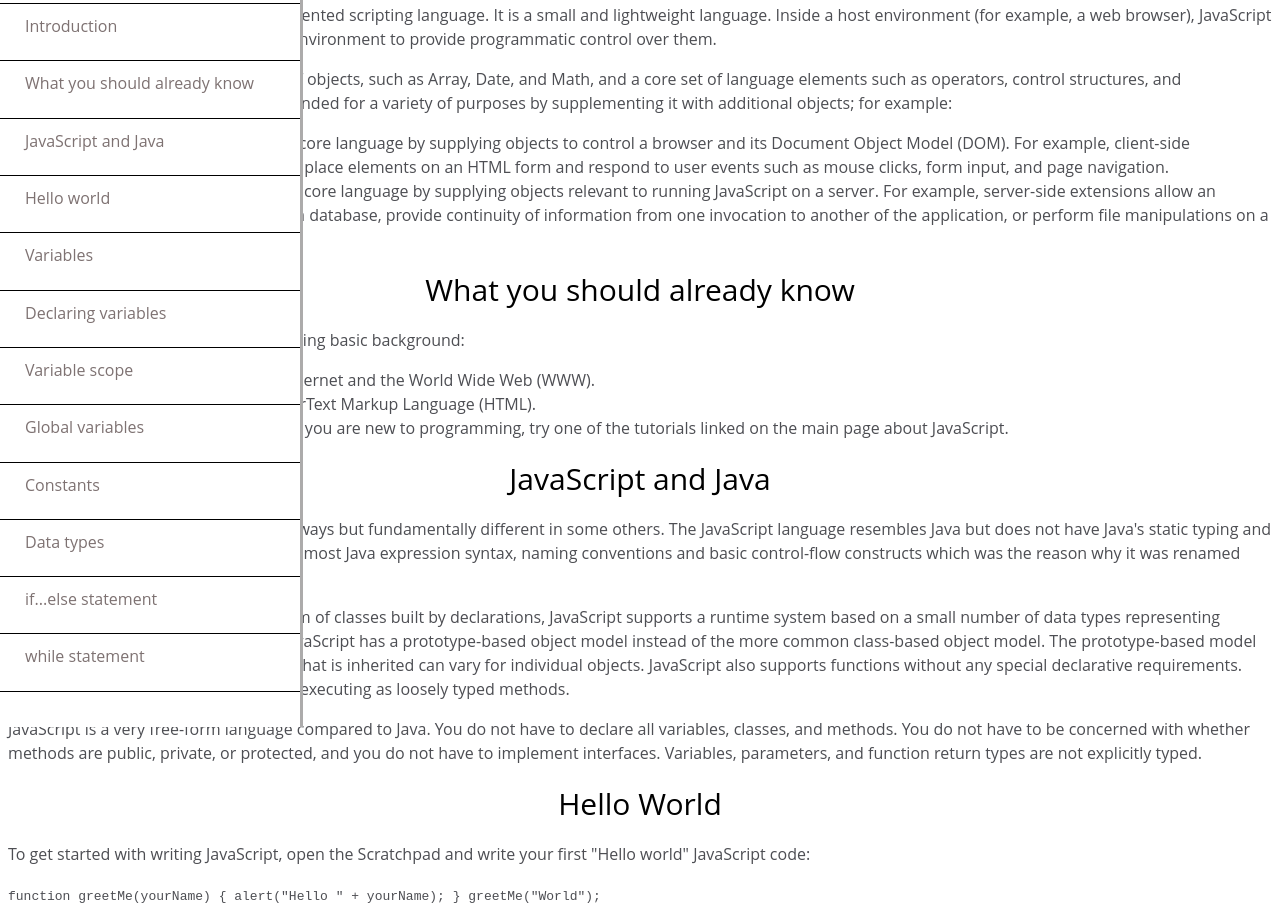
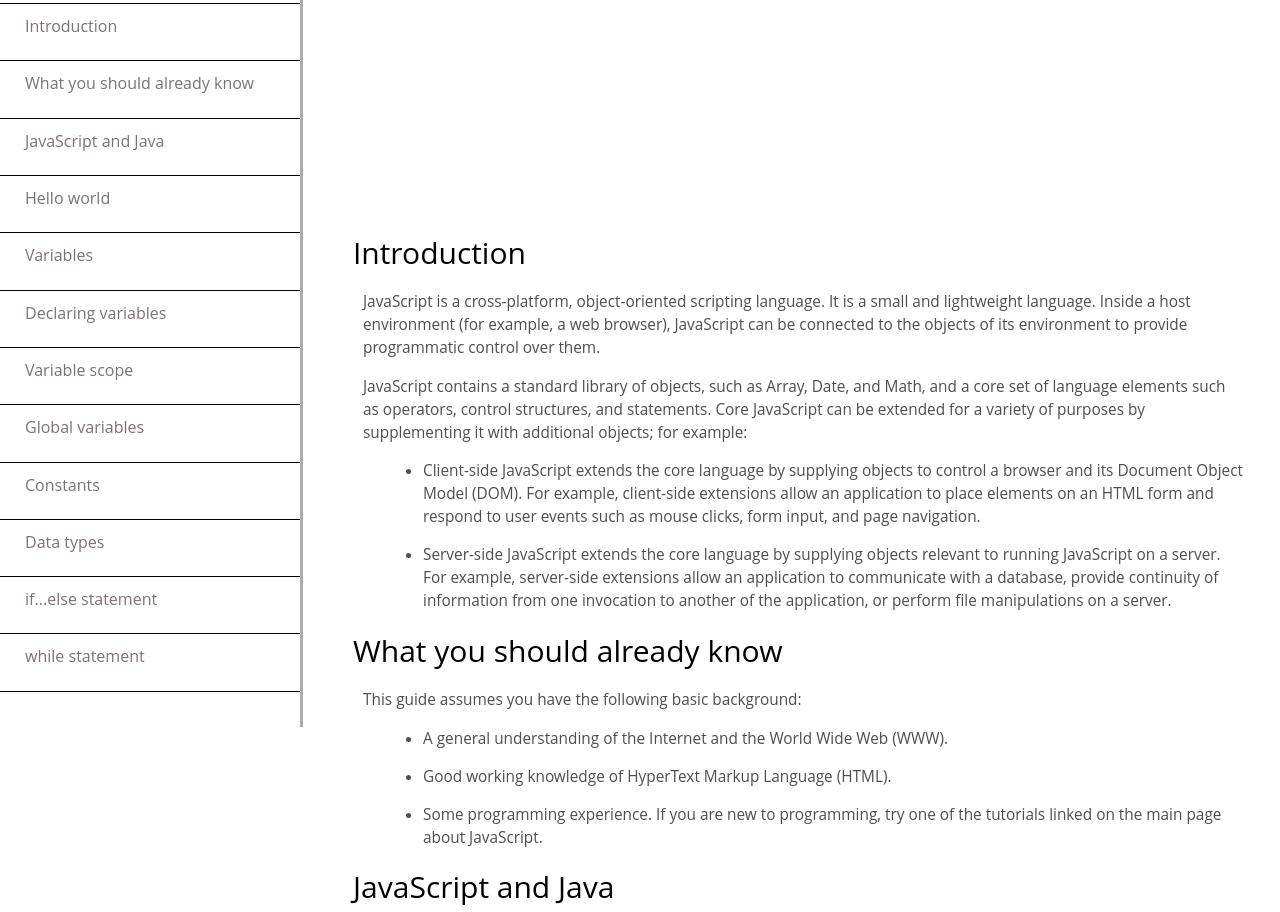
Before and after one commit to zabella94/technical_documentation, a plain HTML site: page Projeto 4 - Technical Documentation Page/index.html in a window 1280 px wide. Shown: the part 73-985 px from the top of the page. Drawn offline with Linux system fonts and the light colour scheme.

Commit message:
configuração do texto principal

```diff
--- a/Projeto 4 - Technical Documentation Page/style.css
+++ b/Projeto 4 - Technical Documentation Page/style.css
@@ -51,3 +51,33 @@ header {
     cursor: pointer;
 
 }
+
+#main-doc {
+    margin-left: 320px;
+    margin-top: 270px;
+    padding: 25px;
+    position: absolute;
+}
+
+#main-doc header {
+    text-align: left;
+    margin: 0px;
+}
+
+.main-section article {
+    margin: 10px;
+    font-size: 0.96em;
+}
+
+section li {
+    margin: 15px 0px 0px 20px;
+}
+
+code {
+    display: block;
+    text-align: left;
+    background-color: #f7f7f7;
+    padding: 15px;
+    margin: 10px;
+    border-radius: 5px;
+}
```
